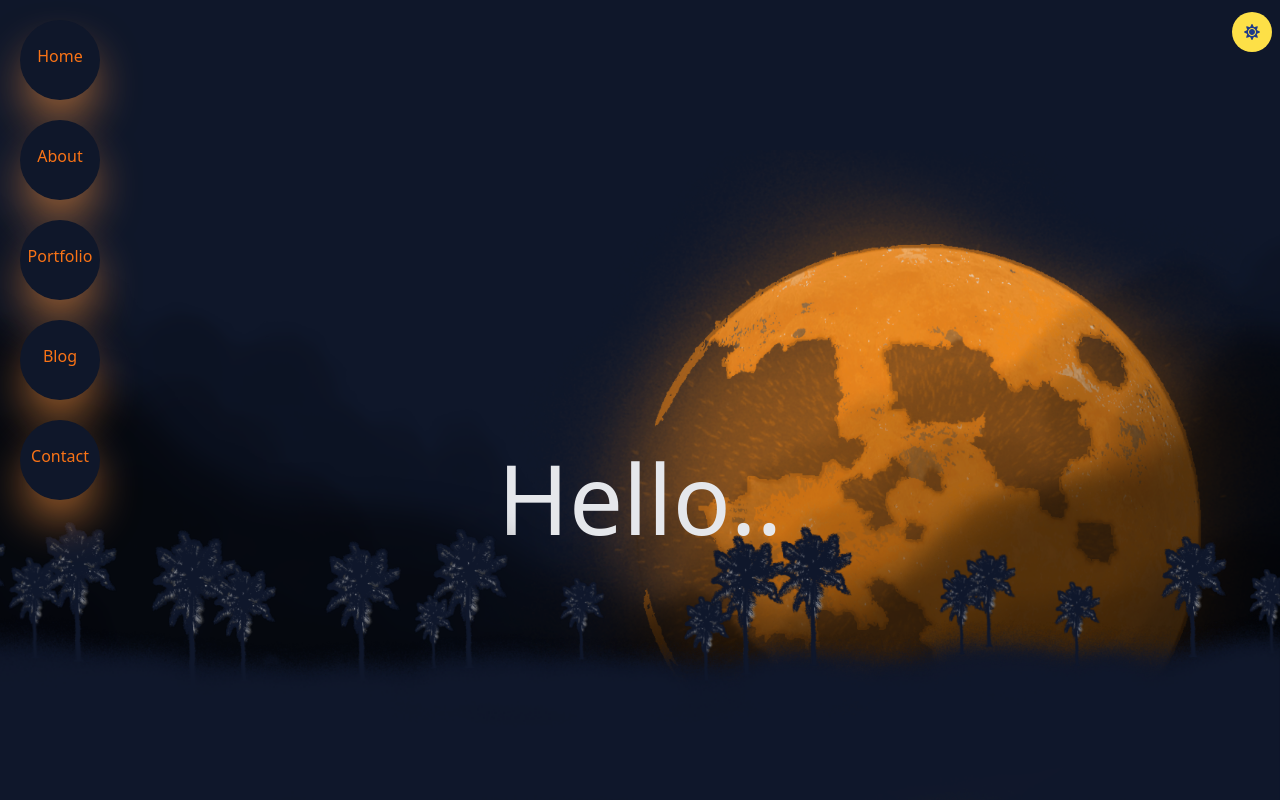
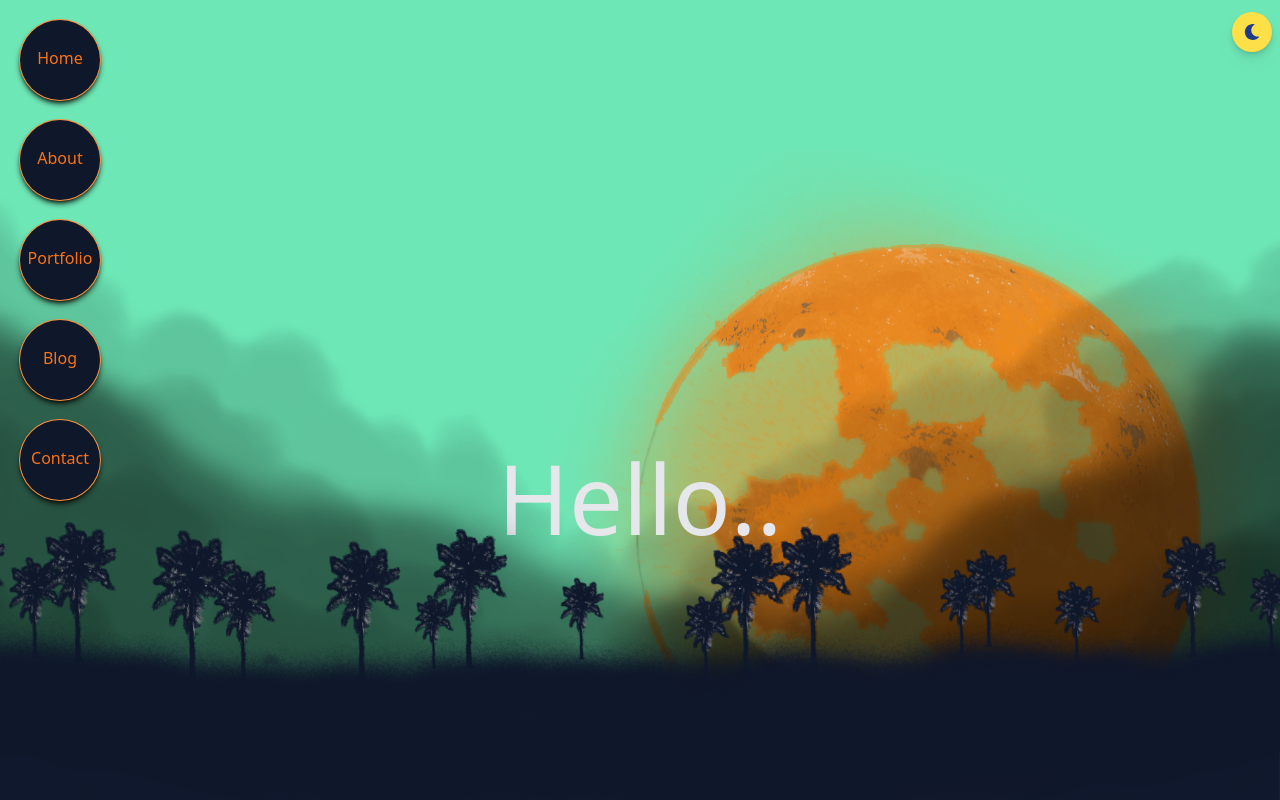
Before and after one commit to CherryElla/cherie-ella-portfolio, a React (Vite) app: page / in a window 1280 px wide. Shown: the top 800 px of the page. Built offline with nearby package versions, Linux system fonts and the light colour scheme; a web font is replaced by a local one.

Commit message:
fixing night mode

```diff
--- a/index.html
+++ b/index.html
@@ -6,13 +6,11 @@
         <meta name="viewport" content="width=device-width, initial-scale=1.0" />
         <title>Cherie Ella</title>
         <style>
-      @import url('https://fonts.googleapis.com/css2?family=Roboto:ital,wght@0,100;0,300;0,400;1,100;1,300;1,400&display=swap');
+            @import url("https://fonts.googleapis.com/css2?family=Roboto:ital,wght@0,100;0,300;0,400;1,100;1,300;1,400&display=swap");
         </style>
     </head>
-  <body className="dark">
-    <div id="root">
-
-    </div>
+    <body>
+        <div id="root"></div>
         <script type="module" src="/src/main.jsx"></script>
     </body>
 </html>
--- a/src/components/DarkTheme.jsx
+++ b/src/components/DarkTheme.jsx
@@ -17,10 +17,10 @@ export default function DarkTheme() {
     return (
     <div className="absolute right-0 m-2 z-50">
         <button
-            className="dark:bg-cyan-800 bg-yellow-300 dark:text-yellow-400 text-blue-900 p-3 mt-1 rounded-3xl float-right"
+            className="dark:bg-cyan-800 bg-yellow-300 shadow drop-shadow-lg dark:text-yellow-400 text-blue-900 p-3 mt-1 rounded-3xl float-right"
             onClick={handleTheme}
         >
-            {theme === "light" ? <FaSun /> : <FaMoon />}
+            {theme === "dark" ? <FaSun /> : <FaMoon />}
         </button>
     </div>
     );
--- a/src/components/NavBar.jsx
+++ b/src/components/NavBar.jsx
@@ -3,66 +3,42 @@ import { Link, animateScroll as scroll } from "react-scroll";
 
 // Navbar Component function
 function NavBar() {
+    const buttons = [
+        { to: "/", name: "Home" },
+        { to: "about", name: "About" },
+        { to: "portfolio", name: "Portfolio" },
+        { to: "blog", name: "Blog" },
+        { to: "contact", name: "Contact" },
+    ];
+
+    function NavButton({ to, name }) {
         return (
-        <div className="flex flex-col fixed z-20 text-l gap-5 sm:bg-transparent text-center mt-5 sm:ml-5 pl-2 sm:pl-0">
+            <div
+                key={to}
+                className="sm:pt-6 sm:bg-slate-900 hover:text-slate-900 hover:bg-orange-400 text-orange-500 ring-1 ring-orange-400 shadow-md shadow-black  hover:shadow-sunlit  sm:rounded-full rounded sm:w-20 sm:h-20 "
+            >
                 <Link
                     activeClass="active"
-                to="/"
+                    to={to}
                     spy={true}
                     smooth={true}
                     offset={-70}
                     duration={500}
-                className="sm:pt-6 sm:bg-slate-900 hover:text-slate-900 hover:bg-orange-400 text-orange-500 shadow-2xl sm:shadow-orange-400 hover:shadow-sunlit  sm:rounded-full rounded sm:w-20 sm:h-20 "
+                    // className="sm:pt-6 sm:bg-slate-900 hover:text-slate-900 hover:bg-orange-400 text-orange-500 shadow-2xl sm:shadow-orange-400 hover:shadow-sunlit  sm:rounded-full rounded sm:w-20 sm:h-20 "
                 >
-                Home
-            </Link>
-            <Link
-                activeClass="active"
-                to="about"
-                spy={true}
-                smooth={true}
-                offset={-70}
-                duration={500}
-                className="sm:pt-6 sm:bg-slate-900 hover:text-slate-900 hover:bg-orange-400 text-orange-500 shadow-2xl sm:shadow-orange-400 hover:shadow-sunlit  sm:rounded-full rounded sm:w-20 sm:h-20  "
-            >
-                About
-            </Link>
-            <Link
-                activeClass="active"
-                to="portfolio"
-                spy={true}
-                smooth={true}
-                offset={-70}
-                duration={500}
-                className="sm:pt-6 sm:bg-slate-900 hover:text-slate-900 hover:bg-orange-400 text-orange-500 shadow-2xl sm:shadow-orange-400 hover:shadow-sunlit  sm:rounded-full rounded sm:w-20 sm:h-20 "
-            >
-                Portfolio
-            </Link>
-
-            <Link
-                activeClass="active"
-                to="blog"
-                spy={true}
-                smooth={true}
-                offset={-70}
-                duration={500}
-                className="sm:pt-6 sm:bg-slate-900 hover:text-slate-900 hover:bg-orange-400 text-orange-500 shadow-2xl sm:shadow-orange-400 hover:shadow-sunlit  sm:rounded-full rounded sm:w-20 sm:h-20 "
-            >
-                Blog
-            </Link>
-            <Link
-                activeClass="active"
-                to="contact"
-                spy={true}
-                smooth={true}
-                offset={-70}
-                duration={500}
-                className="sm:pt-6 sm:bg-slate-900 hover:text-slate-900 hover:bg-orange-400 text-orange-500 shadow-2xl sm:shadow-orange-400 hover:shadow-sunlit  sm:rounded-full rounded sm:w-20 sm:h-20 "
-            >
-                Contact
+                    <span className="inline=block align-middle">{name}</span>
                 </Link>
             </div>
         );
     }
 
+    return (
+        <div className="flex flex-col fixed z-20 text-l gap-5 sm:bg-transparent text-center mt-5 sm:ml-5 pl-2 sm:pl-0">
+            {buttons.map((button) => {
+                return NavButton({ ...button });
+            })}
+        </div>
+    );
+}
+
 export default NavBar;
--- a/src/components/pages/BlogPost.jsx
+++ b/src/components/pages/BlogPost.jsx
@@ -1,7 +1,6 @@
 import React from "react";
 import Footer from "../Footer";
 import { Link } from "react-router-dom";
-import DarkTheme from "../DarkTheme"
 
 export default function BlogPost() {
     return (
--- a/src/main.css
+++ b/src/main.css
@@ -1,24 +1,20 @@
-@import url('https://fonts.googleapis.com/css2?family=Rubik+Iso&display=swap');
+@import url("https://fonts.googleapis.com/css2?family=Rubik+Iso&display=swap");
 @tailwind base;
 @tailwind components;
 @tailwind utilities;
 
-
 @layer base {
     body {
         /* @apply bg-gradient-to-b from-gray-500 via-gray-200 to-gray-200 m-0 w-screen */
-    @apply bg-slate-900;
-    @apply dark:bg-emerald-300;
+        @apply dark:bg-slate-900;
+        @apply bg-emerald-300;
         /* @apply dark:bg-cyan-800; */
         @apply m-0;
     }
     p {
-  @apply mb-6
+        @apply mb-6;
     }
     h3 {
-  @apply text-teal-300 mb-1
+        @apply text-teal-300 mb-1;
     }
-
-
-
 }
```
Lines whose indentation alone changed are shown as unchanged.
